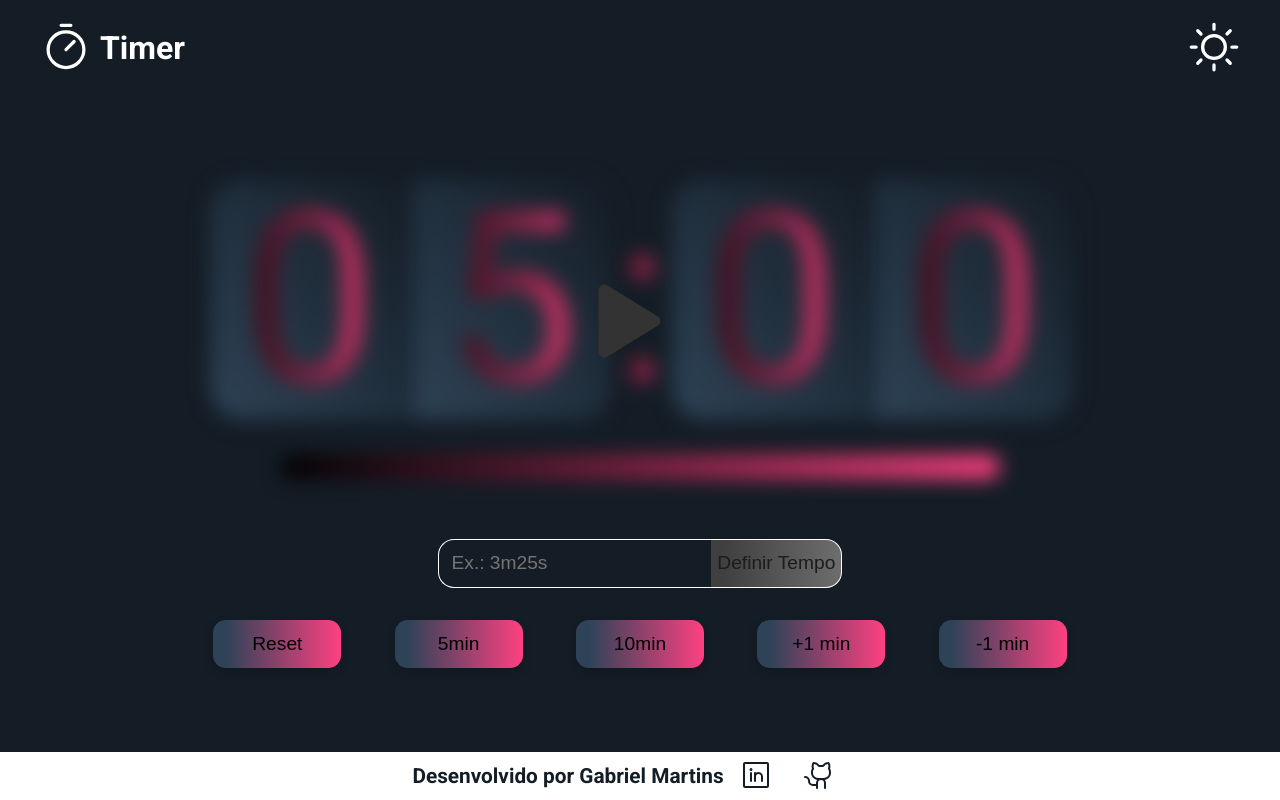
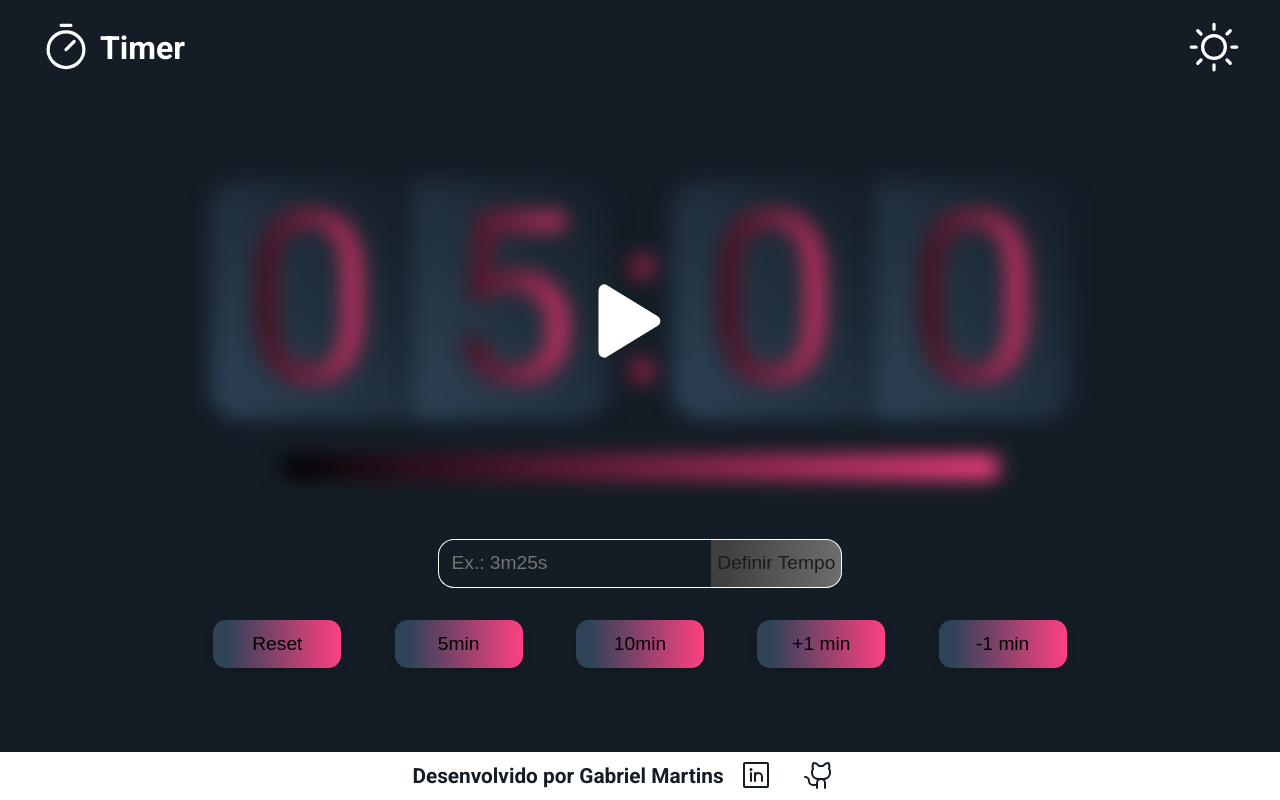
Before and after one commit to arthurproc/stopwatch, a React (Vite) app: page / in a window 1280 px wide. Built offline with nearby package versions, Linux system fonts and the light colour scheme.

Commit message:
Reduz a quantidade de renders ao executar o timer

```diff
--- a/src/components/Timer.tsx
+++ b/src/components/Timer.tsx
@@ -1,4 +1,6 @@
-import React, { FC, useEffect, useState } from 'react';
+import React, { FC, useCallback, useEffect, useRef, useState } from 'react';
+
+import { useTheme } from 'styled-components';
 
 import { convertTime, convertTimeFormatToSeconds } from '../utils/util';
 
@@ -12,18 +14,13 @@ import {
   BlurredContent,
   PlayButton,
 } from '../styles/StyledComponents';
-import dark from '../styles/themes/dark';
-import light from '../styles/themes/light';
 
 import ProgressBar from './ProgressBar';
 import TimerDisplay from './TimerDisplay';
 
-type TimerProps = {
-  isDarkMode: boolean;
-};
-const Timer: FC<TimerProps> = ({ isDarkMode }) => {
+const Timer: FC = () => {
+  const theme = useTheme();
   const [standardTime, setStandardTime] = useState(60 * 5);
-  const [endTime, setEndTime] = useState(0);
   const [isRunning, setIsRunning] = useState(false);
   const [remainingTime, setRemainingTime] = useState(standardTime);
   const [buttonDisabled, setButtonDisabled] = useState(true);
@@ -32,11 +29,11 @@ const Timer: FC<TimerProps> = ({ isDarkMode }) => {
     'https://cdn.videvo.net/videvo_files/audio/premium/audio0053/watermarked/CLOCK-TIMER_GEN-HDF-07733_preview.mp3',
   );
   alarmSound.loop = false;
-  useEffect(() => {
-    let intervalId: number;
+  const endTime = Math.floor(Date.now() / 1000) + remainingTime;
 
-    if (isRunning && remainingTime > 0) {
-      intervalId = setInterval(() => {
+  const intervalIdRef = useRef<number>();
+
+  const tick = useCallback(() => {
     const now = Math.floor(Date.now() / 1000);
     const timeLeft = endTime - now;
 
@@ -46,7 +43,12 @@ const Timer: FC<TimerProps> = ({ isDarkMode }) => {
       setRemainingTime(0);
       setIsRunning(false);
     }
-      }, 100);
+  }, [endTime]);
+
+  useEffect(() => {
+    console.count('render');
+    if (isRunning && remainingTime > 0) {
+      intervalIdRef.current = setInterval(tick, 1000);
     } else if (remainingTime === 0 && !isRunning) {
       const alarmSound = new Audio(
         'https://cdn.videvo.net/videvo_files/audio/premium/audio0053/watermarked/CLOCK-TIMER_GEN-HDF-07733_preview.mp3',
@@ -60,22 +62,19 @@ const Timer: FC<TimerProps> = ({ isDarkMode }) => {
     }
 
     return () => {
-      clearInterval(intervalId);
+      clearInterval(intervalIdRef.current);
     };
-  }, [isRunning, endTime, remainingTime]);
+  }, [isRunning, remainingTime, tick]);
 
   const toggleTimer = () => {
     if (!isRunning) {
-      const now = Math.floor(Date.now() / 1000);
-      setEndTime(now + remainingTime);
       setIsRunning(true);
-    } else if (isRunning && remainingTime > 0) {
+    } else {
       setIsRunning(false);
     }
   };
 
   const resetTimer = () => {
-    setEndTime(0);
     setRemainingTime(standardTime);
     setIsRunning(false);
   };
@@ -112,7 +111,6 @@ const Timer: FC<TimerProps> = ({ isDarkMode }) => {
     });
     setIsRunning(false);
     setStandardTime(timeInSeconds);
-    setEndTime(timeInSeconds);
     setRemainingTime(timeInSeconds);
     setTimerInput('');
     setButtonDisabled(true);
@@ -121,20 +119,17 @@ const Timer: FC<TimerProps> = ({ isDarkMode }) => {
   const setFixedMinutes = (timeInSeconds: number) => {
     setIsRunning(false);
     setStandardTime(timeInSeconds);
-    setEndTime((timeInSeconds) => timeInSeconds + 60);
     setRemainingTime(timeInSeconds);
   };
 
   const addMinute = async () => {
     setStandardTime((timeInSeconds) => timeInSeconds + 60);
-    setEndTime((timeInSeconds) => timeInSeconds + 60);
     setRemainingTime((timeInSeconds) => timeInSeconds + 60);
   };
 
   const removeMinute = () => {
     if (remainingTime - 60 >= 0) {
       setStandardTime((timeInSeconds) => timeInSeconds - 60);
-      setEndTime((timeInSeconds) => timeInSeconds - 60);
       setRemainingTime((timeInSeconds) => timeInSeconds - 60);
     }
   };
@@ -152,12 +147,7 @@ const Timer: FC<TimerProps> = ({ isDarkMode }) => {
 
       {!isRunning && (
         <PlayButton>
-          <Play
-            size={90}
-            onClick={toggleTimer}
-            weight="fill"
-            color={isDarkMode ? dark.colors.primaryText : light.colors.primaryText}
-          />
+          <Play size={90} onClick={toggleTimer} weight="fill" color={theme.colors.primaryText} />
         </PlayButton>
       )}
 
```
Lines whose indentation alone changed are shown as unchanged.
